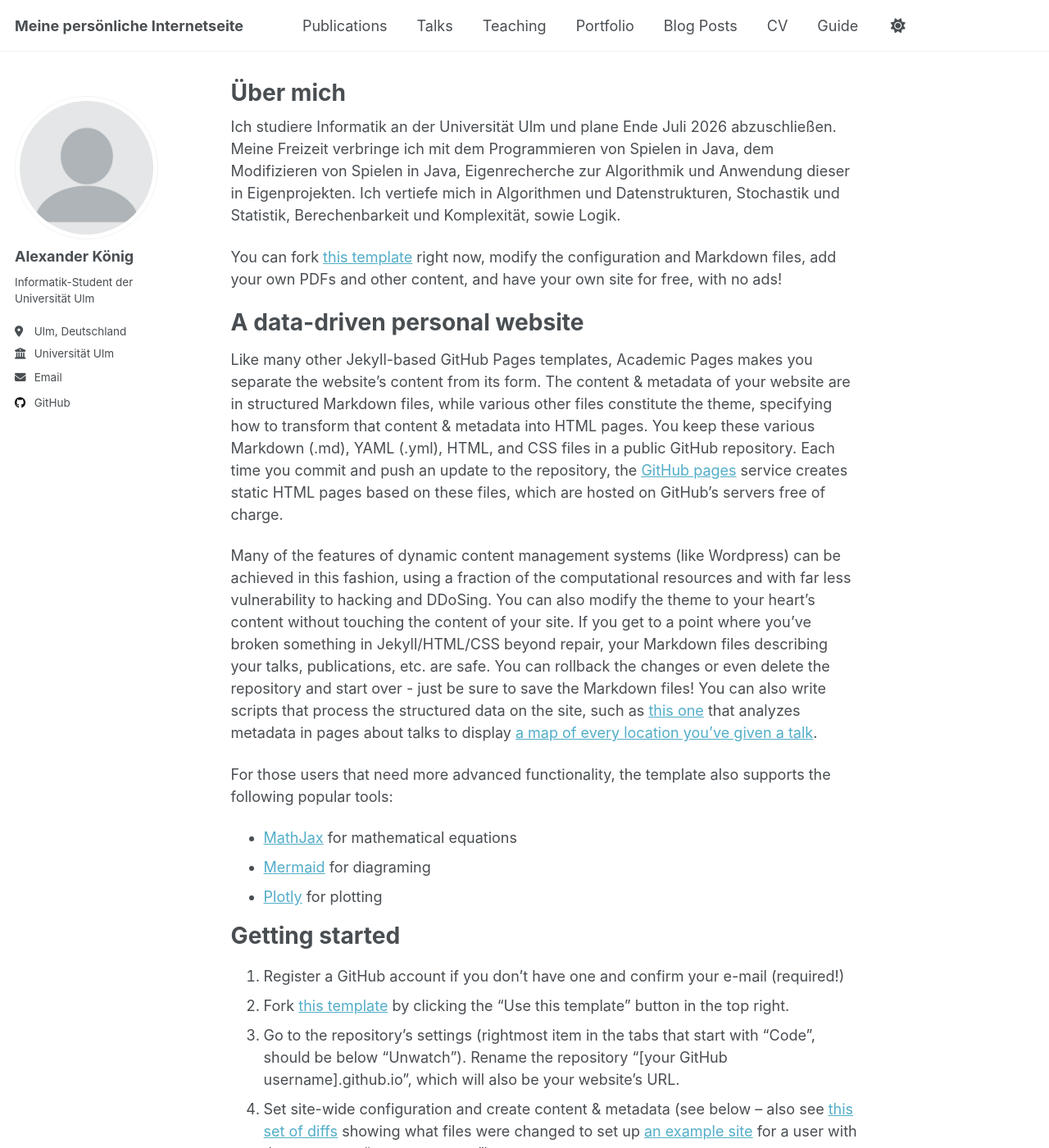
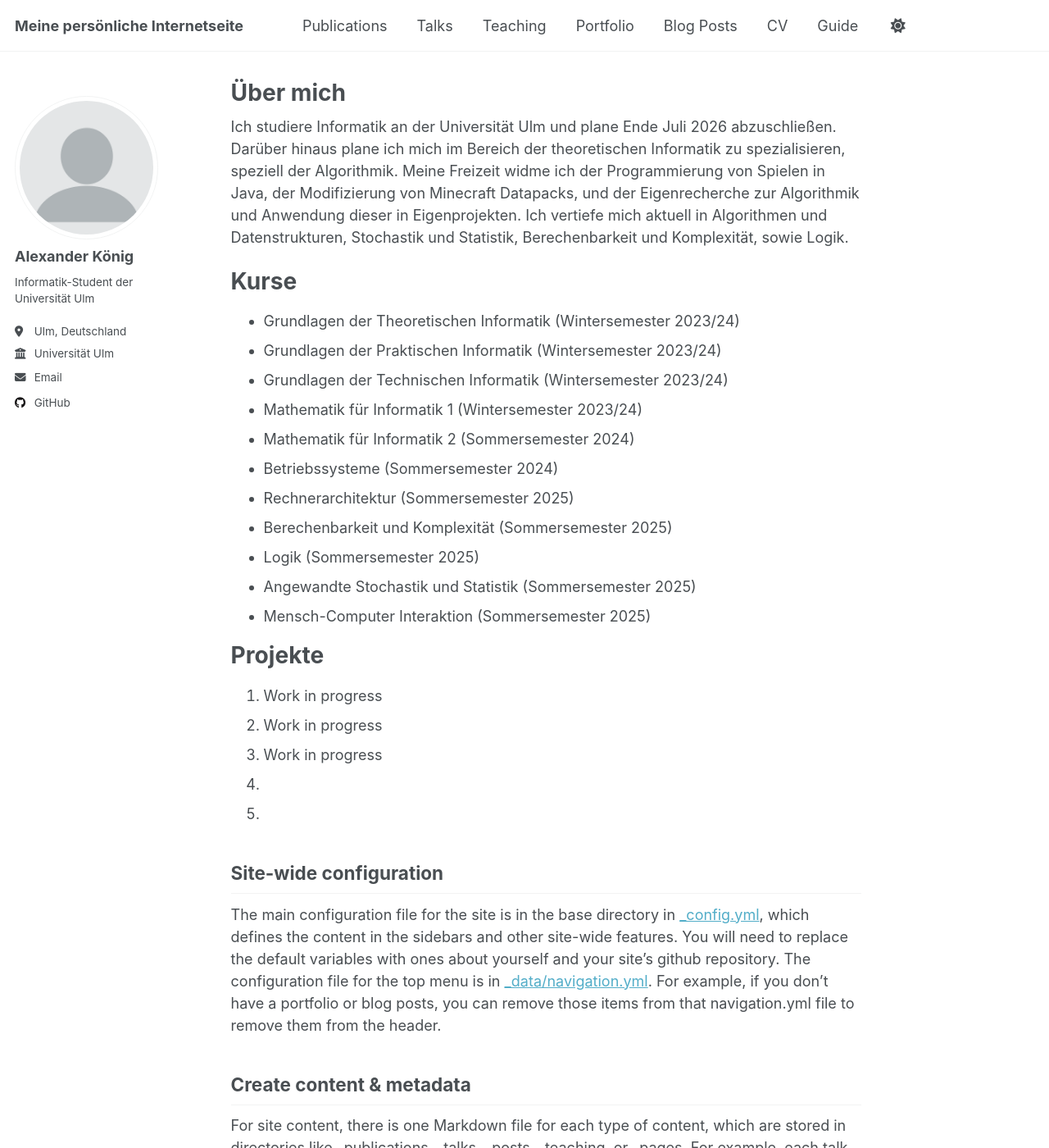
Before and after one commit to StoicAlexreal/stoicalexreal.github.io, a Jekyll site: the page built from _pages/about.md, in a window 1280 px wide and 1400 px high. Shown: the whole window at 82% size. Built offline with Jekyll 4.4.1, drawn with Linux system fonts in a browser that asks for light colours; a script that is not in the unit is left out; some of the changed text lies outside the part shown.

Commit message:
Update about.md
added: course section; added: project section; edit: course section

```diff
--- a/_pages/about.md
+++ b/_pages/about.md
@@ -7,29 +7,32 @@ redirect_from:
   - /about.html
 ---
 
-Ich studiere Informatik an der Universität Ulm und plane Ende Juli 2026 abzuschließen. Meine Freizeit verbringe ich mit dem Programmieren von Spielen in Java, dem Modifizieren von Spielen in Java, Eigenrecherche zur Algorithmik und Anwendung dieser in Eigenprojekten. Ich vertiefe mich in Algorithmen und Datenstrukturen, Stochastik und Statistik, Berechenbarkeit und Komplexität, sowie Logik.
+Ich studiere Informatik an der Universität Ulm und plane Ende Juli 2026 abzuschließen. Darüber hinaus plane ich mich im Bereich der theoretischen Informatik zu spezialisieren, speziell der Algorithmik. Meine Freizeit widme ich der Programmierung von Spielen in Java, der Modifizierung von Minecraft Datapacks, und der Eigenrecherche zur Algorithmik und Anwendung dieser in Eigenprojekten. Ich vertiefe mich aktuell in Algorithmen und Datenstrukturen, Stochastik und Statistik, Berechenbarkeit und Komplexität, sowie Logik.
 
- You can fork [this template](https://github.com/academicpages/academicpages.github.io) right now, modify the configuration and Markdown files, add your own PDFs and other content, and have your own site for free, with no ads!
 
-A data-driven personal website
+Kurse
 ======
-Like many other Jekyll-based GitHub Pages templates, Academic Pages makes you separate the website's content from its form. The content & metadata of your website are in structured Markdown files, while various other files constitute the theme, specifying how to transform that content & metadata into HTML pages. You keep these various Markdown (.md), YAML (.yml), HTML, and CSS files in a public GitHub repository. Each time you commit and push an update to the repository, the [GitHub pages](https://pages.github.com/) service creates static HTML pages based on these files, which are hosted on GitHub's servers free of charge.
+<ul>
+  <li>Grundlagen der Theoretischen Informatik (Wintersemester 2023/24)</li>
+  <li>Grundlagen der Praktischen Informatik (Wintersemester 2023/24)</li>
+  <li>Grundlagen der Technischen Informatik (Wintersemester 2023/24)</li>
+  <li>Mathematik für Informatik 1 (Wintersemester 2023/24)</li>
+  <li>Mathematik für Informatik 2 (Sommersemester 2024)</li>
+  <li>Betriebssysteme (Sommersemester 2024)</li>
+  <li>Rechnerarchitektur (Sommersemester 2025)</li>
+  <li>Berechenbarkeit und Komplexität (Sommersemester 2025)</li>
+  <li>Logik (Sommersemester 2025)</li>
+  <li>Angewandte Stochastik und Statistik (Sommersemester 2025)</li>
+  <li>Mensch-Computer Interaktion (Sommersemester 2025)</li>
+</ul>
 
-Many of the features of dynamic content management systems (like Wordpress) can be achieved in this fashion, using a fraction of the computational resources and with far less vulnerability to hacking and DDoSing. You can also modify the theme to your heart's content without touching the content of your site. If you get to a point where you've broken something in Jekyll/HTML/CSS beyond repair, your Markdown files describing your talks, publications, etc. are safe. You can rollback the changes or even delete the repository and start over - just be sure to save the Markdown files! You can also write scripts that process the structured data on the site, such as [this one](https://github.com/academicpages/academicpages.github.io/blob/master/talkmap.ipynb) that analyzes metadata in pages about talks to display [a map of every location you've given a talk](https://academicpages.github.io/talkmap.html).
-
-For those users that need more advanced functionality, the template also supports the following popular tools:
-- [MathJax](https://www.mathjax.org/) for mathematical equations
-- [Mermaid](https://mermaid.js.org/) for diagraming
-- [Plotly](https://plotly.com/javascript/) for plotting
-
-Getting started
+Projekte
 ======
-1. Register a GitHub account if you don't have one and confirm your e-mail (required!)
-1. Fork [this template](https://github.com/academicpages/academicpages.github.io) by clicking the "Use this template" button in the top right.
-1. Go to the repository's settings (rightmost item in the tabs that start with "Code", should be below "Unwatch"). Rename the repository "[your GitHub username].github.io", which will also be your website's URL.
-1. Set site-wide configuration and create content & metadata (see below -- also see [this set of diffs](http://archive.is/3TPas) showing what files were changed to set up [an example site](https://getorg-testacct.github.io) for a user with the username "getorg-testacct")
-1. Upload any files (like PDFs, .zip files, etc.) to the files/ directory. They will appear at https://[your GitHub username].github.io/files/example.pdf.
-1. Check status by going to the repository settings, in the "GitHub pages" section
+1. Work in progress
+1. Work in progress
+1. Work in progress
+1.
+1.
 
 Site-wide configuration
 ------
```
